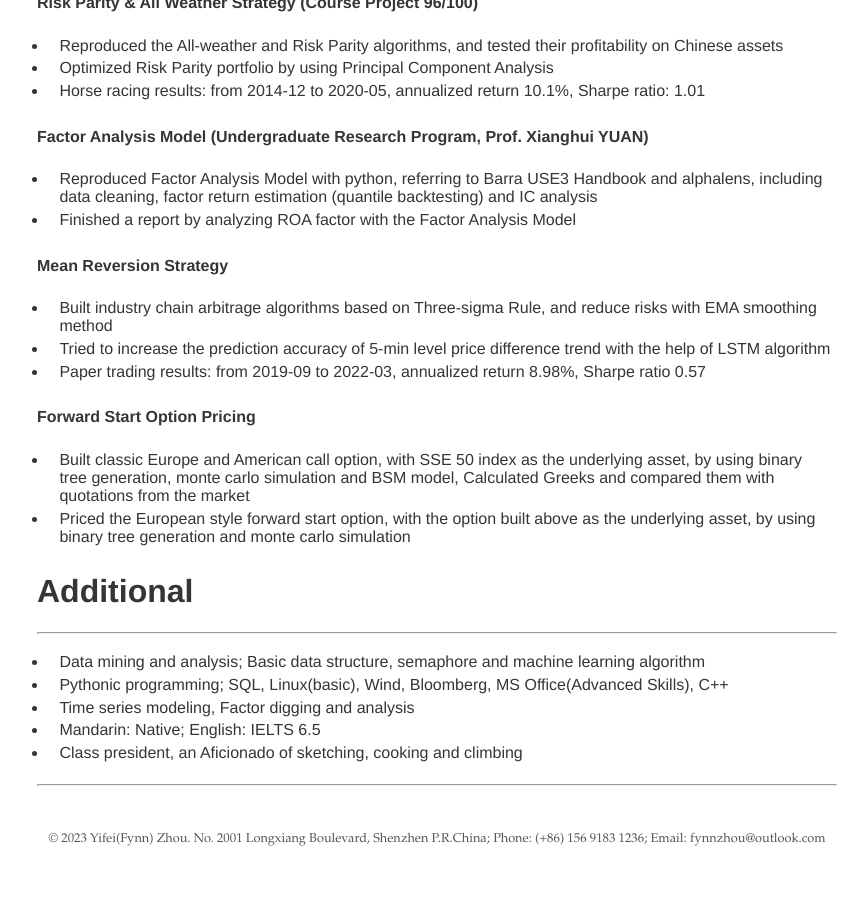
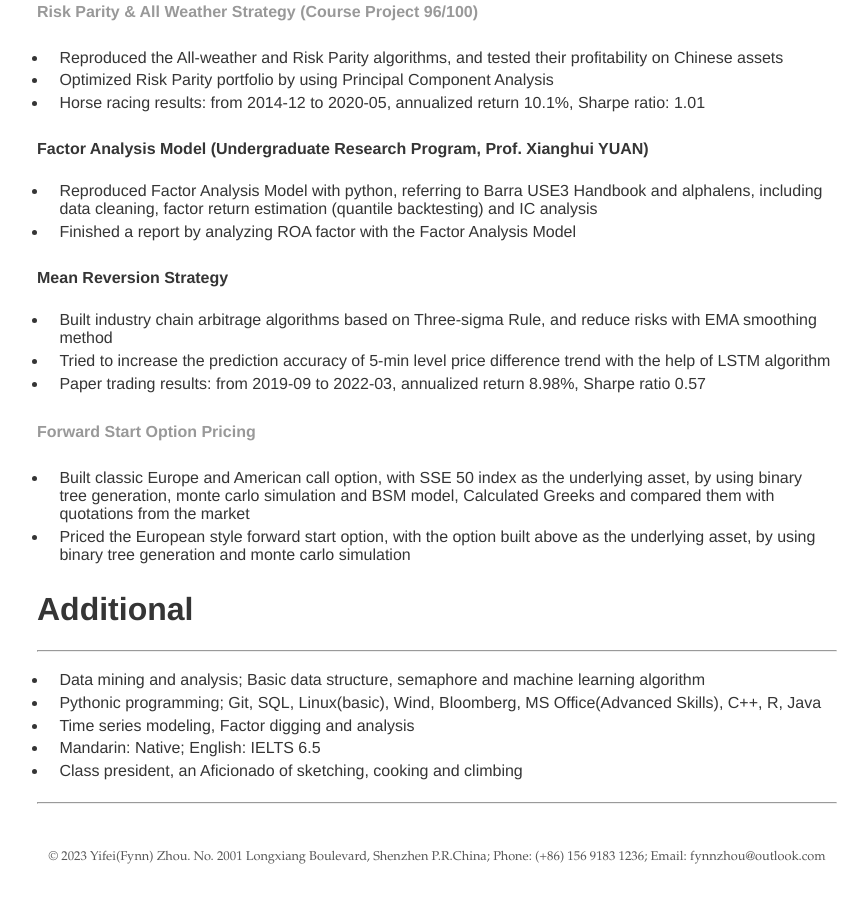
Before and after one commit to FynnZhou/FynnZhou.github.io, a Jekyll site: the page built from index.md, in a window 1280 px wide and 900 px high, scrolled down 2277 px. Shown: the whole window, without its empty margins (203-1071 px from the left). Built offline with Jekyll 4.4.1, drawn with Linux system fonts in a browser that asks for light colours; part of the change alters nothing that is shown; some of the changed text lies outside the part shown.

Commit message:
add links

```diff
--- a/_includes/author_skills.html
+++ b/_includes/author_skills.html
@@ -1,2 +1,2 @@
-<p> HTML , CSS , Javascript , PHP, Python, C</p>
-<p> Adobe XD, Inkscape, Git, Linux </p>
+<p> Python, C++, C, Java, SQL</p>
+<p> Git, Linux </p>
--- a/index.md
+++ b/index.md
@@ -1,7 +1,7 @@
 ---
 layout: about
 ---
-[<font color=SteelBlue face="楷体">（切换至中文版）</font>](https://fynnzhou.github.io/MySiteCN/)
+[（切换至中文版）</font>](https://fynnzhou.github.io/MySiteCN/)
 
 # Education
 
@@ -40,7 +40,6 @@ Summer Intern, Asset Management Headquarter
 
 A hedge fund of China’s biggest quant platform, with AUM close to 15 billion(CNY)
 
-
 #### 2022/10 ~ 2023/05, Peking, China
 
 Research Intern, Derivatives Division
@@ -78,18 +77,16 @@ General Office, Chief Assistant
 * Obtained the national data of the second quarter, organized data. Helped to write the data book for the second quarter of 2019
 * Assisted in proofreading and writing the draft of the 790th, 791st, and 792nd Xi’an Investigation. Mainly responsible for drafting the data description
 
-
-
 # Projects
 
 ---
 
-#### Signal Mining Based on Genetic Algorithm (Summer Project A+)
+#### [Signal Mining Based on Genetic Algorithm (Summer Project A+)](_site/2023-02-01/Genetic-Algorithm.html)
 
 * Used the Genetic algorithm to excavate signals for stocks, with Rank IC as fitness, N-day future return as the target labels, two typical periods of A share market as training sets and several functions as operators
 * Results: generated four signals with distinct horse racing net value quantiles and high fitness of Rank IC
 
-#### Risk Parity & All Weather Strategy (Course Project 96/100)
+#### [Risk Parity & All Weather Strategy (Course Project 96/100)](_site/2020-04-30/Risk-Parity-and-All-Weather-Strategy.html)
 
 * Reproduced the All-weather and Risk Parity algorithms, and tested their profitability on Chinese assets
 * Optimized Risk Parity portfolio by using Principal Component Analysis
@@ -106,7 +103,7 @@ General Office, Chief Assistant
 * Tried to increase the prediction accuracy of 5-min level price difference trend with the help of LSTM algorithm
 * Paper trading results: from 2019-09 to 2022-03, annualized return 8.98%, Sharpe ratio 0.57
 
-#### Forward Start Option Pricing
+#### [Forward Start Option Pricing](_site/2022-12-15/Forward-Start-Option.html)
 
 * Built classic Europe and American call option, with SSE 50 index as the underlying asset, by using binary tree generation, monte carlo simulation and BSM model, Calculated Greeks and compared them with quotations from the market
 * Priced the European style forward start option, with the option built above as the underlying asset, by using binary tree generation and monte carlo simulation
@@ -116,7 +113,7 @@ General Office, Chief Assistant
 ---
 
 * Data mining and analysis; Basic data structure, semaphore and machine learning algorithm
-* Pythonic programming; SQL, Linux(basic), Wind, Bloomberg, MS Office(Advanced Skills), C++
+* Pythonic programming; Git, SQL, Linux(basic), Wind, Bloomberg, MS Office(Advanced Skills), C++, R, Java
 * Time series modeling, Factor digging and analysis
 * Mandarin: Native; English: IELTS 6.5
 * Class president, an Aficionado of sketching, cooking and climbing
```
Also changed, not shown: 18 other files.
